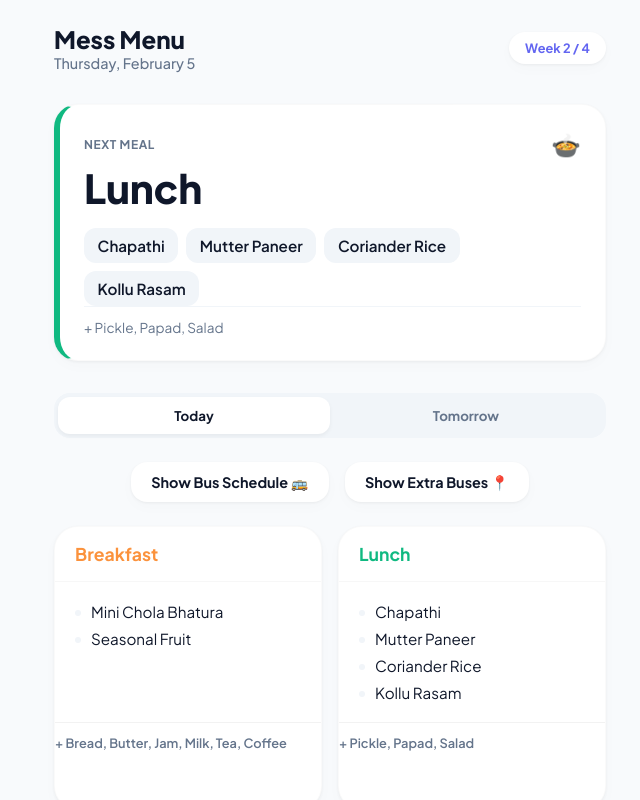
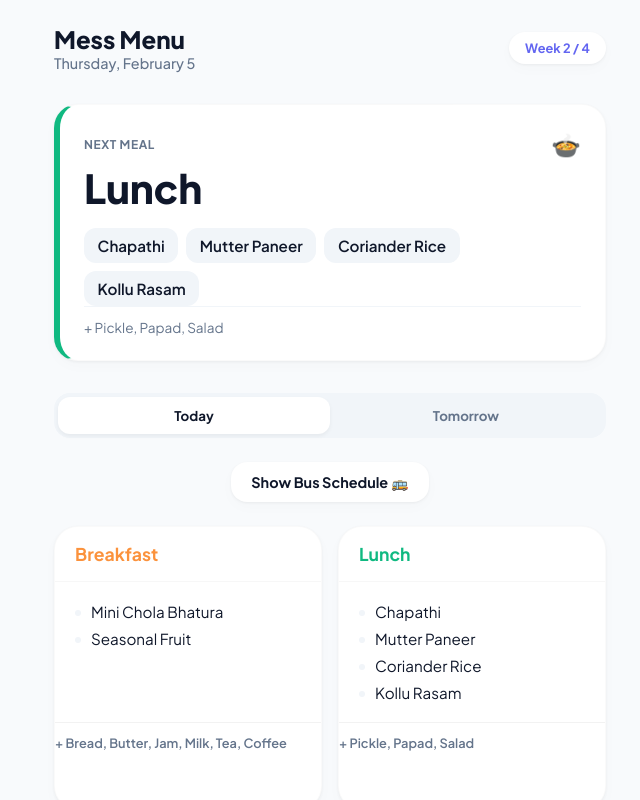
Before and after one commit to storieswithnandu/mess, a React (Vite) app: page / in a window 1280 px wide. Shown: the top 800 px of the page, without its empty margins (310-950 px from the left). Built offline with nearby package versions, Linux system fonts and the light colour scheme.

Commit message:
Refine Bus Schedule UI: Nest extra buses toggle inside main schedule view

```diff
--- a/src/App.tsx
+++ b/src/App.tsx
@@ -98,7 +98,7 @@ function App() {
       </div>
 
       {/* Bus Toggle */}
-      <div style={{ display: 'flex', justifyContent: 'center', gap: '1rem', marginBottom: '1.5rem', flexWrap: 'wrap' }}>
+      <div style={{ display: 'flex', justifyContent: 'center', marginBottom: '1.5rem' }}>
         <button
           onClick={() => setShowBusSchedule(!showBusSchedule)}
           style={{
@@ -120,28 +120,6 @@ function App() {
         >
           {showBusSchedule ? 'Hide' : 'Show'} Bus Schedule 🚌
         </button>
-
-        <button
-          onClick={() => setShowExtraBuses(!showExtraBuses)}
-          style={{
-            background: 'var(--bg-surface)',
-            color: 'var(--text-main)',
-            border: '1px solid rgba(255, 255, 255, 0.1)',
-            padding: '0.6rem 1.2rem',
-            borderRadius: 'var(--radius-md)',
-            fontWeight: 700,
-            cursor: 'pointer',
-            display: 'flex',
-            alignItems: 'center',
-            gap: '0.5rem',
-            boxShadow: 'var(--shadow-bento)',
-            transition: 'all 0.2s ease',
-            fontSize: '0.9rem',
-            borderColor: showExtraBuses ? 'var(--color-accent)' : 'rgba(255, 255, 255, 0.1)'
-          }}
-        >
-          {showExtraBuses ? 'Hide' : 'Show'} Extra Buses 📍
-        </button>
       </div>
 
       <AnimatePresence>
@@ -154,20 +132,44 @@ function App() {
             style={{ overflow: 'hidden' }}
           >
             <BusScheduleCard day={activeDay} />
-          </motion.div>
-        )}
-      </AnimatePresence>
+
+            {/* Nested Extra Buses Toggle */}
+            <div style={{ display: 'flex', justifyContent: 'center', marginTop: '1rem' }}>
+              <button
+                onClick={() => setShowExtraBuses(!showExtraBuses)}
+                style={{
+                  background: 'var(--bg-subtle)',
+                  color: 'var(--text-main)',
+                  border: '1px solid rgba(255, 255, 255, 0.05)',
+                  padding: '0.5rem 1rem',
+                  borderRadius: 'var(--radius-sm)',
+                  fontSize: '0.85rem',
+                  fontWeight: 600,
+                  cursor: 'pointer',
+                  display: 'flex',
+                  alignItems: 'center',
+                  gap: '0.4rem',
+                  transition: 'all 0.2s ease',
+                  borderColor: showExtraBuses ? 'var(--color-accent)' : 'rgba(255, 255, 255, 0.05)'
+                }}
+              >
+                {showExtraBuses ? 'Hide' : 'Show'} Extra Buses (Palakkad/Wise Park) 📍
+              </button>
+            </div>
 
             <AnimatePresence>
               {showExtraBuses && (
                 <motion.div
-            initial={{ opacity: 0, height: 0, marginBottom: 0 }}
-            animate={{ opacity: 1, height: 'auto', marginBottom: '2rem' }}
-            exit={{ opacity: 0, height: 0, marginBottom: 0 }}
+                  initial={{ opacity: 0, height: 0, marginTop: 0 }}
+                  animate={{ opacity: 1, height: 'auto', marginTop: '1rem' }}
+                  exit={{ opacity: 0, height: 0, marginTop: 0 }}
                   transition={{ duration: 0.3 }}
                   style={{ overflow: 'hidden' }}
                 >
                   <ExtraBusCard day={activeDay} />
+                </motion.div>
+              )}
+            </AnimatePresence>
           </motion.div>
         )}
       </AnimatePresence>
```
Lines whose indentation alone changed are shown as unchanged.
